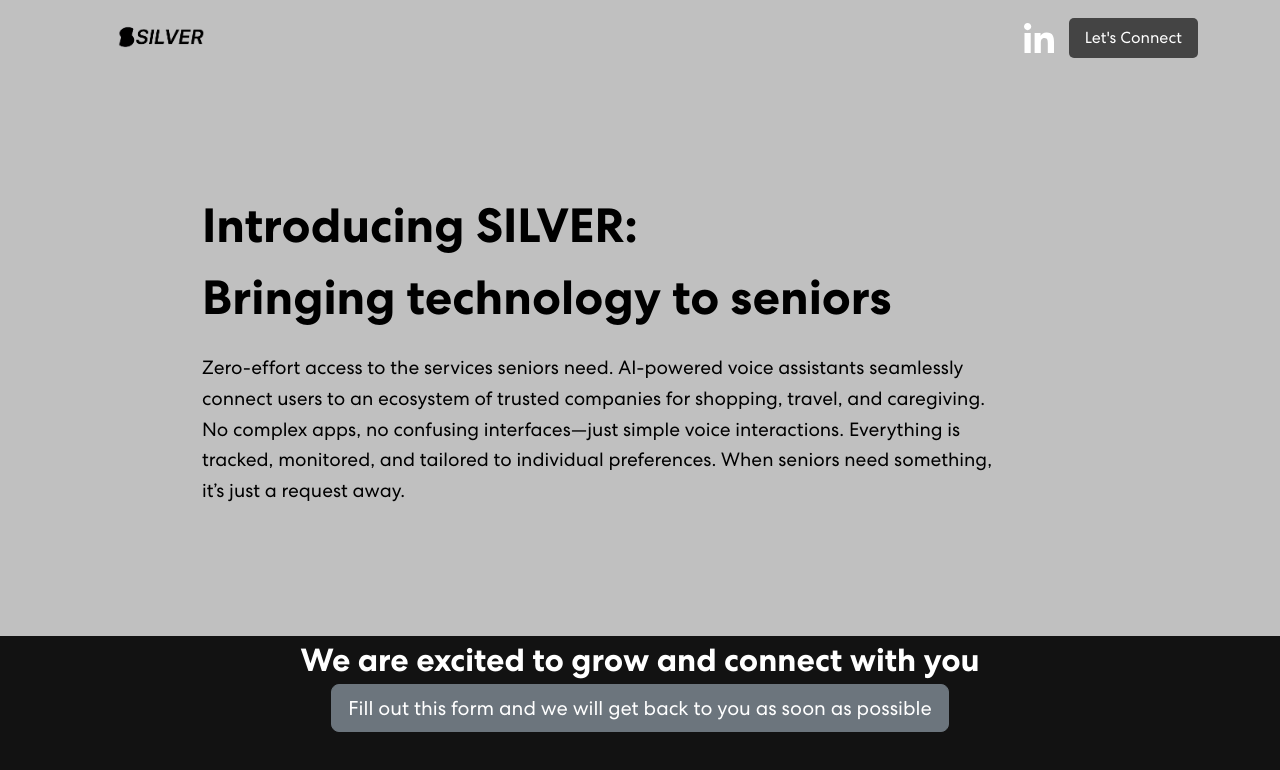
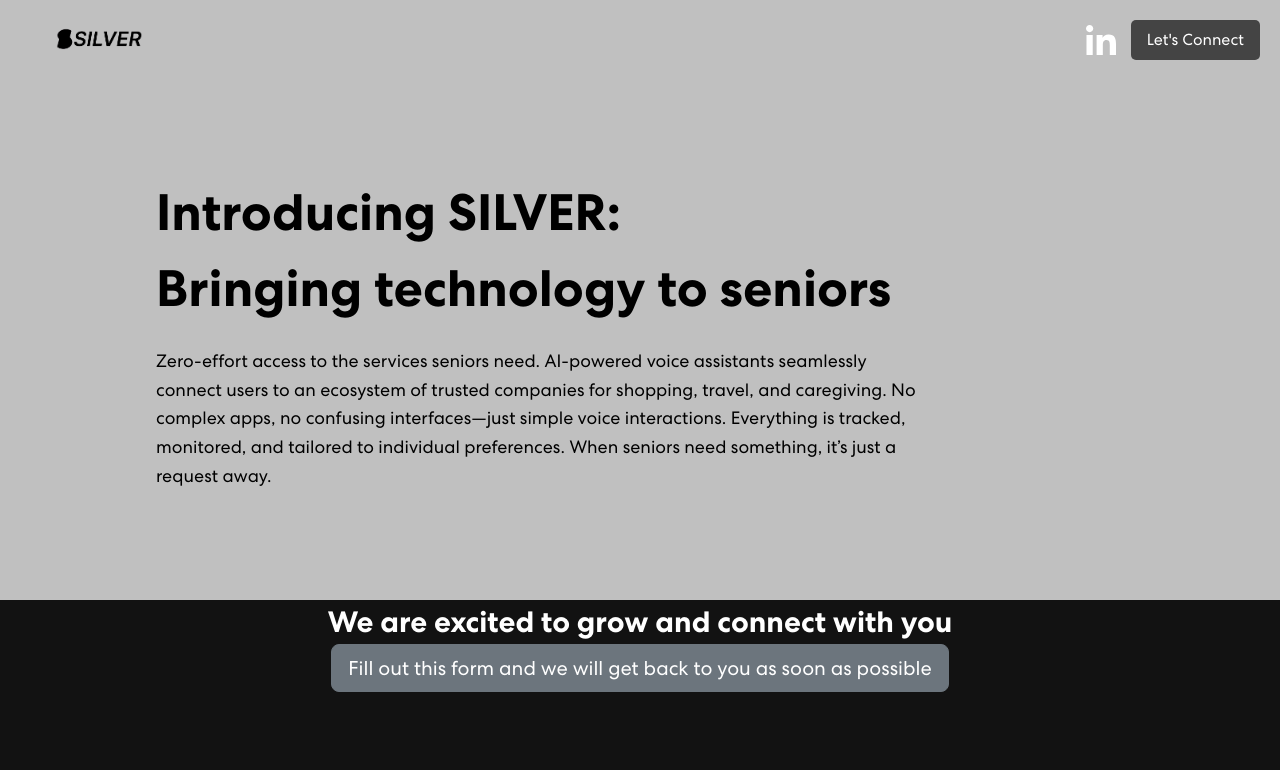
Before and after one commit to Dsolomon422/SilverWebsiteV2, a React (Create React App) app in the folder silver-website-v2/: page / in a window 1280 px wide. Shown: the top 770 px of the page. Built offline with nearby package versions, Linux system fonts and the light colour scheme.

Commit message:
Trying to make the ratios work when changing the size of the screen

```diff
--- a/silver-website-v2/src/App.css
+++ b/silver-website-v2/src/App.css
@@ -23,11 +23,17 @@
 }
 
 html {
+  display: flex;
+  flex-direction: column;
+  height: 100vh;
   scroll-behavior: smooth;
   scroll-padding-top: 75px;
 }
 
 body {
+  display: flex;
+  flex-direction: column;
+  height: 100vh;
   font-weight: 400;
   overflow-x: hidden;
   position: relative;
@@ -36,17 +42,33 @@ body {
   font-family: 'Centra', sans-serif !important;
 }
 
+.content {
+  flex-grow: 1;
+}
+
+
 /* Navbar CSS*/
-/* Navbar Styles */
 .navbar {
   background-color: #C0C0C0; /* Dull silver background */
   padding: 10px 20px;
+  min-height: 10vh; /* Adjusted height for better ratio */
+  display: flex;
+  justify-content: space-between;
+  align-items: center;
+  width: 100%;
 }
 
 .navbar .container {
+  width: 100%;
   display: flex;
   justify-content: space-between;
   align-items: center;
+  max-width: 100vw;
+  padding: 0 20px;
+}
+
+.navbar-brand {
+  margin-right: auto; /* Pushes the logo to the left */
 }
 
 .navbar-brand img {
@@ -54,53 +76,7 @@ body {
 }
 
 .navbar-collapse {
-  display: flex;
-  justify-content: flex-end;
-  align-items: center;
-}
-
-.navbar-text {
-  display: flex;
-  align-items: center;
-  gap: 15px; /* Spacing between elements */
-}
-
-.social-icon img {
-  width: 30px;
-  height: 30px;
-}
-
-.vvd {
-  background-color: #444;
-  color: white;
-  border: none;
-  padding: 8px 16px;
-  border-radius: 5px;
-  cursor: pointer;
-  transition: 0.3s;
-}
-
-.vvd:hover {
-  background-color: #666;
-}
-
-/* Navbar Styles */
-.navbar {
-  background-color: #C0C0C0; /* Dull silver background */
-  padding: 10px 20px;
-}
-
-.navbar .container {
-  display: flex;
-  justify-content: space-between;
-  align-items: center;
-}
-
-.navbar-brand img {
-  height: 50px; /* Adjust size as needed */
-}
-
-.navbar-collapse {
+  margin-left: auto; /* Pushes the button to the right */
   display: flex;
   justify-content: flex-end;
   align-items: center;
@@ -138,17 +114,21 @@ body {
   display: flex;
   align-items: center;
   justify-content: center;
-  min-height: 70vh;
+  height: 65vh;
   color: black;
   text-align: left;
 }
 
 .banner .container {
-  max-width: 900px;
+  max-width: 80%; /* Prevents overflow into the footer */
+  width: 100%;
+  display: flex;
+  flex-direction: column;
+  align-items: center;
 }
 
 .banner .tagline {
-  font-size: 3rem;
+  font-size: 4vw;
   font-weight: bold;
   color: black;
   display: block;
@@ -156,87 +136,9 @@ body {
 }
 
 .banner p {
-  font-size: 1.2rem;
+  font-size: 1.4vw;
   color: black;
-  max-width: 800px;
-  line-height: 1.6;
-}
-
-/* Navbar Styles */
-.navbar {
-  background-color: #C0C0C0; /* Dull silver background */
-  padding: 10px 20px;
-}
-
-.navbar .container {
-  display: flex;
-  justify-content: space-between;
-  align-items: center;
-}
-
-.navbar-brand img {
-  height: 50px; /* Adjust size as needed */
-}
-
-.navbar-collapse {
-  display: flex;
-  justify-content: flex-end;
-  align-items: center;
-}
-
-.navbar-text {
-  display: flex;
-  align-items: center;
-  gap: 15px; /* Spacing between elements */
-}
-
-.social-icon img {
-  width: 30px;
-  height: 30px;
-}
-
-.vvd {
-  background-color: #444;
-  color: white;
-  border: none;
-  padding: 8px 16px;
-  border-radius: 5px;
-  cursor: pointer;
-  transition: 0.3s;
-}
-
-.vvd:hover {
-  background-color: #666;
-}
-
-/* Banner Styles */
-.banner {
-  background-color: #C0C0C0; /* Dull silver background */
-  padding: 100px 20px;
-  display: flex;
-  align-items: center;
-  justify-content: center;
-  min-height: 70vh;
-  color: black;
-  text-align: left;
-}
-
-.banner .container {
-  max-width: 900px;
-}
-
-.banner .tagline {
-  font-size: 3rem;
-  font-weight: bold;
-  color: black;
-  display: block;
-  margin-bottom: 20px;
-}
-
-.banner p {
-  font-size: 1.2rem;
-  color: black;
-  max-width: 800px;
+  max-width: 80%; /* Ensures proper text distribution */
   line-height: 1.6;
 }
 
@@ -250,10 +152,11 @@ body {
   align-items: center;
   justify-content: center;
   margin-top: auto;
+  min-height: 30vh;
 }
 
 .footer-connect {
-  font-size: 2rem; /* Increased size */
+  font-size: 2.3vw; /* Increased size */
   color: C0C0C0;
   margin-bottom: 15px;
   font-weight: bold;
@@ -265,7 +168,7 @@ body {
   padding: 10px 20px;
   border: none;
   border-radius: 5px;
-  font-size: 1.2rem; /* Slightly increased font size */
+  font-size: 2vw; /* Slightly increased font size */
   cursor: pointer;
   transition: 0.3s;
 }
@@ -277,38 +180,3 @@ body {
 .App {
   text-align: center;
 }
-
-.App-logo {
-  height: 40vmin;
-  pointer-events: none;
-}
-
-@media (prefers-reduced-motion: no-preference) {
-  .App-logo {
-    animation: App-logo-spin infinite 20s linear;
-  }
-}
-
-.App-header {
-  background-color: #282c34;
-  min-height: 100vh;
-  display: flex;
-  flex-direction: column;
-  align-items: center;
-  justify-content: center;
-  font-size: calc(10px + 2vmin);
-  color: white;
-}
-
-.App-link {
-  color: #61dafb;
-}
-
-@keyframes App-logo-spin {
-  from {
-    transform: rotate(0deg);
-  }
-  to {
-    transform: rotate(360deg);
-  }
-}
```
